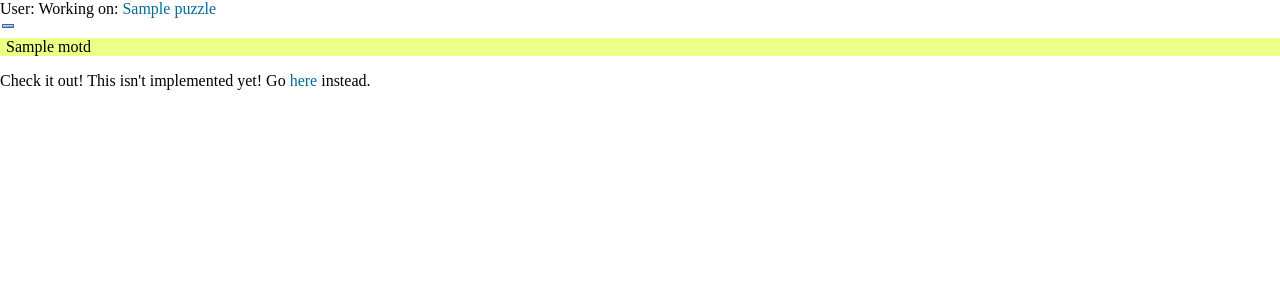
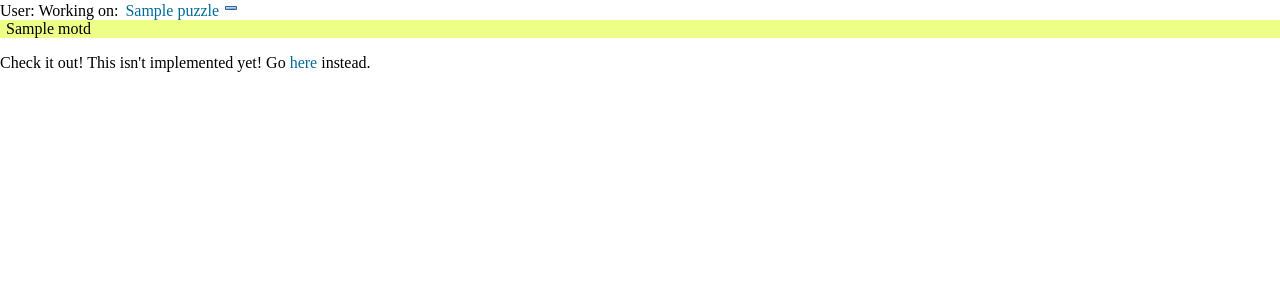
Before and after one commit to rwbarton/metaphysical-solving, a Django app: template templates/puzzles/welcome.html in a window 1280 px wide. Shown: the part 18-318 px from the top of the page. Run offline with Django 3.2, Linux system fonts and the light colour scheme; the template is opened without the code that fills it: most values are stand-ins (such as "Sample title", 1, 10 or a date in 2020).

Commit message:
Put user's puzzles all on one line at the top.

```diff
--- a/puzzles/static/css/base.css
+++ b/puzzles/static/css/base.css
@@ -23,6 +23,21 @@ ul#navlist {
 ul#navlist li {
     display: inline;
     padding: 0px 6px;
+}
+
+ul#puzzlelist {
+    display: inline;
+    padding: 0px;
+}
+
+ul#puzzlelist li {
+    display: inline;
+    padding: 0px;
+}
+
+ul#puzzlelist form {
+    display: inline;
+    padding: 0px 3px;
 }
 
 .username { color: #cc0000; }
--- a/templates/puzzles/base_generic.html
+++ b/templates/puzzles/base_generic.html
@@ -21,16 +21,18 @@
       User: <span class="username">{{ user.first_name }} {{ user.last_name }}</span>
       Working on:
       {% if my_puzzles %}
+      <ul id="puzzlelist">
 	{% for puzzle in my_puzzles %}
-      <a target="_top" href="{% url puzzles.views.puzzle puzzle.id %}">
-	{{ puzzle.title }}
-      </a>
+	<li>
 	  <form action="{% url puzzles.views.puzzle_remove_solver puzzle.id %}" method="post">{% csrf_token %}
+	    <a target="_top" href="{% url puzzles.views.puzzle puzzle.id %}">{{ puzzle.title }}</a>
 	    <input type="hidden" name="continue" value="{{ path }}" />
 	    <input type="hidden" name="solver" value="{{ user.id }}" />
 	    <input type="image" src="{{ STATIC_URL }}img/remove.png" type="submit" alt="Remove" />
 	  </form>
+	</li>
 	{% endfor %}
+      </ul>
       {% else %}
       nothing
       {% endif %}
```
Lines whose indentation alone changed are shown as unchanged.
